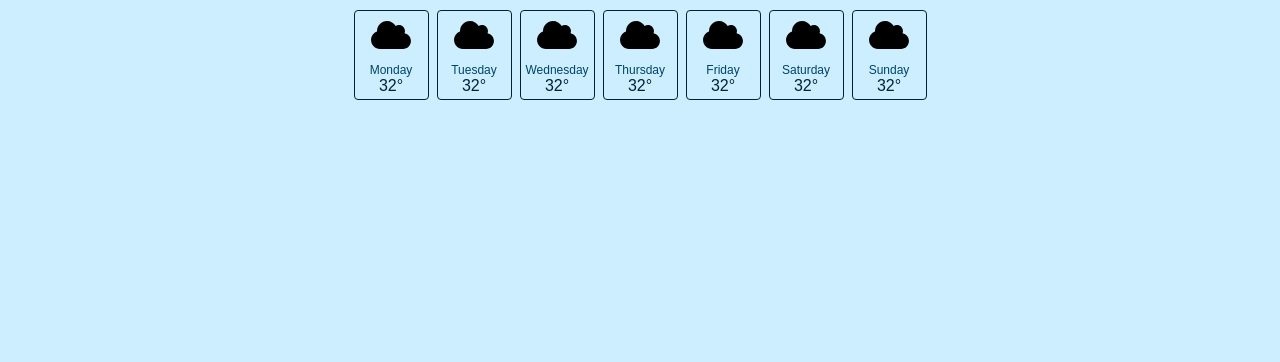
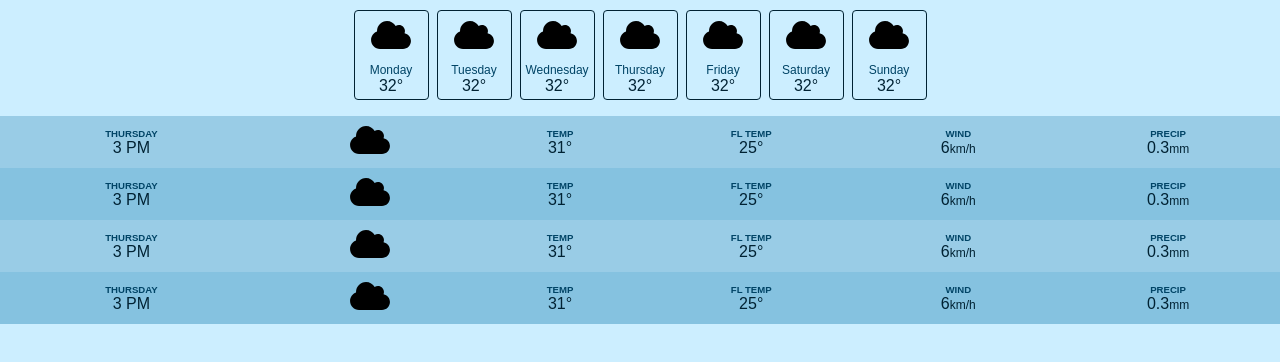
Before and after one commit to WarioNeila86/js-weather-app, a website built with Vite: page index.html in a window 1280 px wide. Shown: the part 118-480 px from the top of the page. Built offline with nearby package versions, Linux system fonts and the light colour scheme.

Commit message:
hours section created

```diff
--- a/index.html
+++ b/index.html
@@ -78,6 +78,150 @@
         <div>32&deg;</div>
       </div>
     </section>
+    <table class="hour-section">
+      <tbody data-hour-section>
+        <tr class="hour-row">
+          <td>
+            <div class="info-group">
+              <div class="label">Thursday</div>
+              <div>3 PM</div>
+            </div>
+          </td>
+          <td>
+            <img src="/cloud-solid.svg" class="weather-icon" />
+          </td>
+          <td>
+            <div class="info-group">
+              <div class="label">Temp</div>
+              <div>31&deg;</div>
+            </div>
+          </td>
+          <td>
+            <div class="info-group">
+              <div class="label">FL Temp</div>
+              <div>25&deg;</div>
+            </div>
+          </td>
+          <td>
+            <div class="info-group">
+              <div class="label">Wind</div>
+              <div>6<span class="value-sub-info">km/h</span></div>
+            </div>
+          </td>
+          <td>
+            <div class="info-group">
+              <div class="label">Precip</div>
+              <div>0.3<span class="value-sub-info">mm</span></div>
+            </div>
+          </td>
+        </tr>
+        <tr class="hour-row">
+          <td>
+            <div class="info-group">
+              <div class="label">Thursday</div>
+              <div>3 PM</div>
+            </div>
+          </td>
+          <td>
+            <img src="/cloud-solid.svg" class="weather-icon" />
+          </td>
+          <td>
+            <div class="info-group">
+              <div class="label">Temp</div>
+              <div>31&deg;</div>
+            </div>
+          </td>
+          <td>
+            <div class="info-group">
+              <div class="label">FL Temp</div>
+              <div>25&deg;</div>
+            </div>
+          </td>
+          <td>
+            <div class="info-group">
+              <div class="label">Wind</div>
+              <div>6<span class="value-sub-info">km/h</span></div>
+            </div>
+          </td>
+          <td>
+            <div class="info-group">
+              <div class="label">Precip</div>
+              <div>0.3<span class="value-sub-info">mm</span></div>
+            </div>
+          </td>
+        </tr>
+        <tr class="hour-row">
+          <td>
+            <div class="info-group">
+              <div class="label">Thursday</div>
+              <div>3 PM</div>
+            </div>
+          </td>
+          <td>
+            <img src="/cloud-solid.svg" class="weather-icon" />
+          </td>
+          <td>
+            <div class="info-group">
+              <div class="label">Temp</div>
+              <div>31&deg;</div>
+            </div>
+          </td>
+          <td>
+            <div class="info-group">
+              <div class="label">FL Temp</div>
+              <div>25&deg;</div>
+            </div>
+          </td>
+          <td>
+            <div class="info-group">
+              <div class="label">Wind</div>
+              <div>6<span class="value-sub-info">km/h</span></div>
+            </div>
+          </td>
+          <td>
+            <div class="info-group">
+              <div class="label">Precip</div>
+              <div>0.3<span class="value-sub-info">mm</span></div>
+            </div>
+          </td>
+        </tr>
+        <tr class="hour-row">
+          <td>
+            <div class="info-group">
+              <div class="label">Thursday</div>
+              <div>3 PM</div>
+            </div>
+          </td>
+          <td>
+            <img src="/cloud-solid.svg" class="weather-icon" />
+          </td>
+          <td>
+            <div class="info-group">
+              <div class="label">Temp</div>
+              <div>31&deg;</div>
+            </div>
+          </td>
+          <td>
+            <div class="info-group">
+              <div class="label">FL Temp</div>
+              <div>25&deg;</div>
+            </div>
+          </td>
+          <td>
+            <div class="info-group">
+              <div class="label">Wind</div>
+              <div>6<span class="value-sub-info">km/h</span></div>
+            </div>
+          </td>
+          <td>
+            <div class="info-group">
+              <div class="label">Precip</div>
+              <div>0.3<span class="value-sub-info">mm</span></div>
+            </div>
+          </td>
+        </tr>
+      </tbody>
+    </table>
     <script type="module" src="/main.js"></script>
   </body>
 </html>
--- a/style.css
+++ b/style.css
@@ -94,3 +94,21 @@ body {
   color: hsl(200, 100%, 20%);
   margin-top: 0.5rem;
 }
+
+.hour-section {
+  width: 100%;
+  text-align: center;
+  border-spacing: 0;
+}
+
+.hour-row {
+  background-color: hsl(200, 60%, 75%);
+}
+
+.hour-row:nth-child(2n) {
+  background-color: hsl(200, 60%, 70%);
+}
+
+.hour-row > td {
+  padding: 0.25rem 0.5rem;
+}
```
